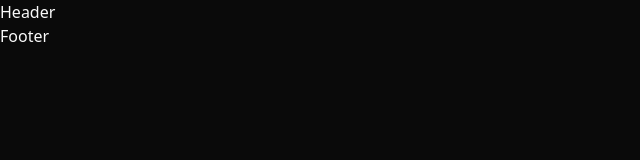
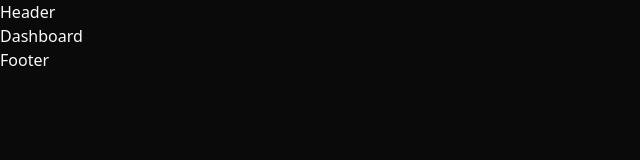
Before and after one commit to narvdeshwar2O/OpsUnity, a React (Vite) app: page /dashboard in a window 1280 px wide. Shown: the top 160 px of the page, without its empty margins (0-640 px from the left). Built offline with nearby package versions, Linux system fonts and the light colour scheme.

Commit message:
render children in layout

```diff
--- a/package.json
+++ b/package.json
@@ -17,6 +17,7 @@
     "lucide-react": "^0.513.0",
     "react": "^19.1.0",
     "react-dom": "^19.1.0",
+    "react-router-dom": "^7.6.2",
     "tailwind-merge": "^3.3.0",
     "tailwindcss": "^4.1.8"
   },
--- a/src/App.jsx
+++ b/src/App.jsx
@@ -1,8 +1,38 @@
-import MainContainer from "./views/MainContainer/MainContainer"
+import { BrowserRouter, Navigate, Route, Routes } from "react-router-dom"
+import { Suspense } from "react"
+import { userRoutes } from "./routes"
+import Layout from "./views/layout/Layout"
+
 function App() {
   return (
-    <MainContainer/>
+   <BrowserRouter>
+      <Suspense fallback={<div>Loading...</div>}>
+        <Routes>
+          <Route path="/" element={<Layout />}>
+            {/* Child routes will be rendered in Layout's <Outlet /> */}
+            {userRoutes.map((route) =>
+              route.component ? (
+                <Route
+                  key={route.name}
+                  path={route.path}
+                  element={<route.component />}
+                />
+              ) : (
+                route.redirectRoute && (
+                  <Route
+                    key={route.name}
+                    path={route.path}
+                    element={<Navigate to={route.redirectRoute} />}
+                  />
+                )
+              )
+            )}
+            {/* Redirect root to dashboard */}
+            <Route path="/" element={<Navigate to="/dashboard" replace />} />
+          </Route>
+        </Routes>
+      </Suspense>
+    </BrowserRouter>
   )
 }
-
 export default App
--- /dev/null
+++ b/src/routes/index.js
@@ -0,0 +1 @@
+export * from './mainRoutes/mainRoutes';
--- /dev/null
+++ b/src/routes/mainRoutes/mainRoutes.js
@@ -0,0 +1,10 @@
+import React from "react";
+
+export const userRoutes = [
+  {
+    path: "/dashboard",
+    name: "Dashboard",
+    exact: true,
+    component: React.lazy(() => import("../../views/user/Dashboard/Dashboard")),
+  }
+]
--- a/src/views/MainContainer/MainContainer.jsx
+++ b/src/views/MainContainer/MainContainer.jsx
@@ -1,12 +1,33 @@
-import React from 'react'
-import Layout from '../layout/Layout'
+import React from "react";
+import { Route, Routes } from "react-router-dom";
+import { userRoutes } from "@/routes";
+import Layout from "../layout/Layout";
 
 function MainContainer() {
   return (
     <Layout>
+      <Routes>
+        {userRoutes.map((route) =>
+          route.component ? (
+            <Route
+              key={route.name}
+              path={route.path}
+              element={<route.component />}
+            />
+          ) : (
+            route.redirectRoute && (
+              <Route
+                key={route.name}
+                path={route.path}
+                element={<Navigate to={route.redirectRoute} />}
+              />
+            )
+          )
+        )}
 
+      </Routes>
     </Layout>
-  )
+  );
 }
 
-export default MainContainer
+export default MainContainer;
--- a/src/views/layout/Layout.jsx
+++ b/src/views/layout/Layout.jsx
@@ -1,14 +1,20 @@
-import React from 'react'
-import Header from './header/Header'
-import Footer from './footer/Footer'
+import React from "react";
+import Header from "./header/Header";
+import Footer from "./footer/Footer";
+import { Outlet } from "react-router-dom";
 
-function Layout() {
-    return (
-        <>
-            <Header />
-            <Footer />
-        </>
-    )
-}
+const Layout = () => {
+  return (
+    <>
+      <Header />
+      <main className="content-wrapper">
+        <div className="children-container">
+          <Outlet />
+        </div>
+      </main>
+      <Footer />
+    </>
+  );
+};
 
-export default Layout
+export default Layout;
--- /dev/null
+++ b/src/views/user/Dashboard/Dashboard.jsx
@@ -0,0 +1,9 @@
+import React from 'react'
+
+const Dashboard = () => {
+  return (
+    <div>Dashboard</div>
+  )
+}
+
+export default Dashboard
```
Also changed, not shown: 1 other file (tests, documents, lock files or other folders).
